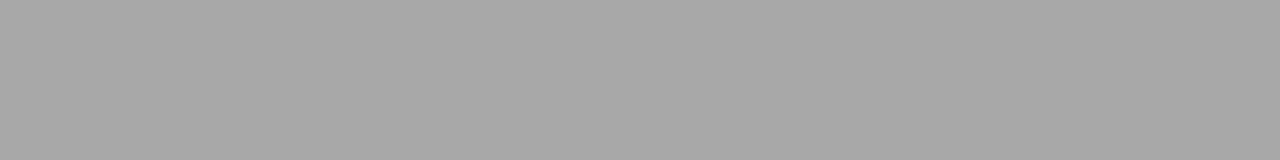
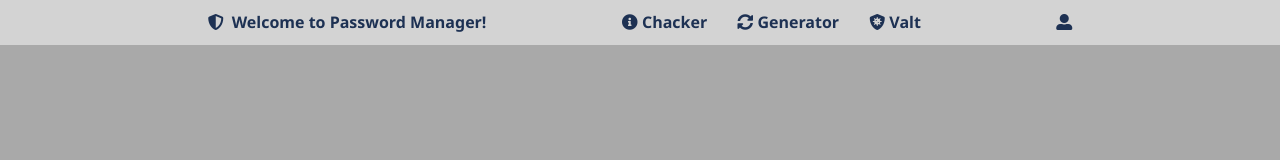
Before and after one commit to aizubair21/strong-password-checking, a plain HTML site: page view_2.html in a window 1280 px wide. Drawn offline with Linux system fonts and the light colour scheme.

```diff
--- /dev/null
+++ b/view_2.css
@@ -0,0 +1,39 @@
+#main_nav {
+    margin: 0 auto;
+    background-color: lightgray;
+
+    .main_nav_wrapper {
+        margin: 0 auto;
+        max-width: 1000px;
+        width: 100%;
+        display: flex;
+        justify-content: space-around;
+        align-items: center;
+    }
+
+    .left {
+        .fa {
+            margin-right: 8px;
+        }
+    }
+
+    .middle {
+        display: flex;
+        justify-content: space-between;
+        align-items: center;
+    }
+
+    .right {}
+
+    .nav_item {
+        padding: 10px 15px;
+        cursor: pointer;
+        /* color: #fff; */
+
+        &:hover {
+            background-color: aliceblue;
+        }
+
+    }
+
+}
--- a/view_2.html
+++ b/view_2.html
@@ -5,13 +5,40 @@
     <meta charset="UTF-8">
     <meta name="viewport" content="width=device-width, initial-scale=1.0">
     <title>Password Generator and Checker with vaule</title>
+    <link rel="stylesheet" href="https://cdnjs.cloudflare.com/ajax/libs/font-awesome/5.13.1/css/all.min.css">
+
     <link rel="stylesheet" href="style.css">
     <link rel="stylesheet" href="outer.css">
     <link rel="stylesheet" href="responsibe.css">
+    <link rel="stylesheet" href="view_2.css">
 </head>
 
 <body>
+    <section id="main_nav">
+        <div class="main_nav_wrapper">
+            <div class="left">
+                <h4 class="nav_item"><i class="fa fa-shield-alt"></i><span>Welcome to Password Manager!</span></h4>
+            </div>
 
+            <div class="middle">
+                <h4 class="nav_item nav_items active">
+                    <i class="fas fa-info-circle"></i> Chacker
+                </h4>
+                <h4 class="nav_item nav_items">
+                    <i class="fas fa-sync-alt"></i> Generator
+                </h4>
+                <h4 class="nav_item nav_items">
+                    <i class="fas fa-shield-virus"></i> Valt
+                </h4>
+            </div>
+
+            <div class="right">
+                <div class="nav_item">
+                    <i class="fas fa-user-alt"></i>
+                </div>
+            </div>
+        </div>
+    </section>
 </body>
 
 </html>
```
Also changed, not shown: password.js (+26 -26 lines).
